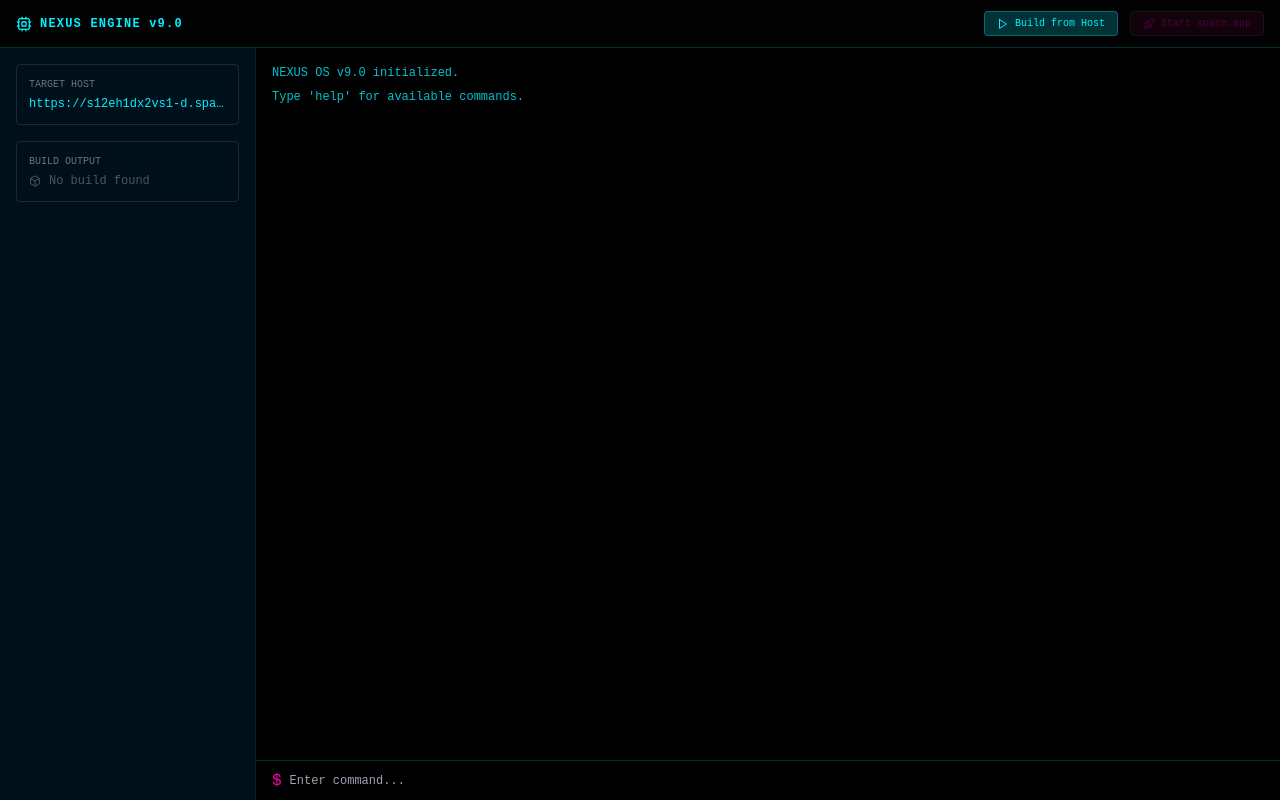
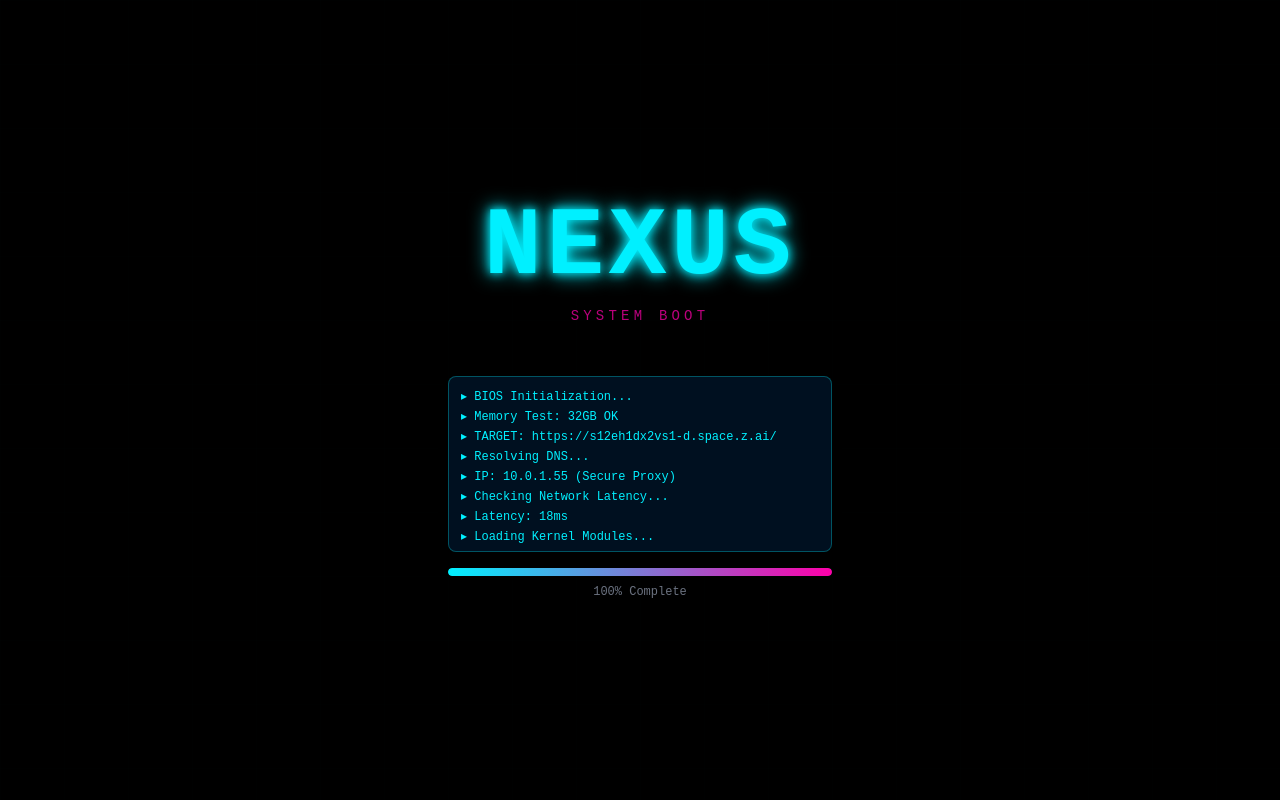
Before and after one commit to Dauptr/nexus-os-v4, a Next.js app: page / in a window 1280 px wide. Built offline with nearby package versions, Linux system fonts and the light colour scheme.

Commit message:
Update page.tsx

```diff
--- a/app/page.tsx
+++ b/app/page.tsx
@@ -5,14 +5,19 @@ import { Cpu, Play, Box, Rocket, CheckCircle } from "lucide-react";
 
 // Configuration
 const TARGET_HOST = "https://s12eh1dx2vs1-d.space.z.ai/";
-const LOCAL_BUILD_PATH = "/space.app"; // The local proxy path
+const LOCAL_BUILD_PATH = "/space.app";
 
-// Boot Sequence
+// Expanded Boot Sequence for better effect
 const BOOT_SEQUENCE = [
-  { type: 'system', message: "Initializing Core Systems..." },
+  { type: 'system', message: "BIOS Initialization..." },
+  { type: 'system', message: "Memory Test: 32GB OK" },
   { type: 'highlight', message: `TARGET: ${TARGET_HOST}` },
   { type: 'scan', message: "Resolving DNS..." },
-  { type: 'result', message: "Engine Started", status: 'ok' },
+  { type: 'result', message: "IP: 10.0.1.55 (Secure Proxy)", status: 'ok' },
+  { type: 'scan', message: "Checking Network Latency..." },
+  { type: 'result', message: "Latency: 18ms", status: 'ok' },
+  { type: 'scan', message: "Loading Kernel Modules..." },
+  { type: 'result', message: "Engine Core Ready", status: 'ok' },
 ];
 
 export default function EnginePage() {
@@ -30,30 +35,51 @@ export default function EnginePage() {
   const [buildStatus, setBuildStatus] = useState<'idle' | 'success' | 'error'>('idle');
   const terminalRef = useRef<HTMLDivElement>(null);
 
-  // 1. BOOT SEQUENCE
+  // 1. BOOT SEQUENCE LOGIC (Fixed)
   useEffect(() => {
     if (systemState !== "BOOTING") return;
+
+    let isMounted = true;
     let currentStep = 0;
     const totalSteps = BOOT_SEQUENCE.length;
 
     const processLog = (index: number) => {
+      if (!isMounted) return;
+
       if (index >= totalSteps) {
+        // Boot complete
         setTimeout(() => {
-          setProgress(100);
-          setTimeout(() => setSystemState("ONLINE"), 800);
+          if(isMounted) {
+            setProgress(100);
+            setTimeout(() => {
+              if(isMounted) setSystemState("ONLINE");
+            }, 800);
+          }
         }, 500);
         return;
       }
 
       const step = BOOT_SEQUENCE[index];
-      const delay = step.type === 'scan' ? 500 : 200;
+      // Dynamic delay based on type
+      const delay = step.type === 'scan' ? 800 : 400;
 
+      // Update Log
       setLogs(prev => [...prev, `▸ ${step.message}`]);
-      setProgress(((index + 1) / totalSteps) * 100);
+
+      // Update Progress
+      const currentProgress = ((index + 1) / totalSteps) * 100;
+      setProgress(currentProgress);
+
+      // Next Step
       setTimeout(() => processLog(index + 1), delay);
     };
 
+    // Start sequence
     processLog(0);
+
+    // Cleanup function
+    return () => { isMounted = false; };
+
   }, [systemState]);
 
   // 2. AUTO-SCROLL
@@ -63,7 +89,7 @@ export default function EnginePage() {
     }
   }, [consoleHistory]);
 
-  // 3. COMPILER (Build from Target)
+  // 3. COMPILER
   const runCompiler = async () => {
     setIsCompiling(true);
     setBuildStatus('idle');
@@ -72,11 +98,9 @@ export default function EnginePage() {
     setConsoleHistory(prev => [...prev, "Connecting to target host..."]);
 
     try {
-        // Simulate build time
         await new Promise(r => setTimeout(r, 600));
         setConsoleHistory(prev => [...prev, "Fetching remote manifest..."]);
 
-        // Verify target is reachable
         const response = await fetch(TARGET_HOST, { method: 'HEAD' });
 
         await new Promise(r => setTimeout(r, 600));
@@ -96,8 +120,7 @@ export default function EnginePage() {
         }
 
     } catch (error) {
-        // Note: Fetch might fail due to CORS in browser, but Proxy will still work
-        setConsoleHistory(prev => [...prev, "⚠️ Network Warning: Direct fetch blocked (CORS)."]);
+        setConsoleHistory(prev => [...prev, "⚠️ Network Warning: Direct fetch blocked."]);
         setConsoleHistory(prev => [...prev, "Generating build via Server Proxy..."]);
         await new Promise(r => setTimeout(r, 500));
         setConsoleHistory(prev => [...prev, "✅ Build Complete: ./dist/space.app"]);
@@ -107,14 +130,13 @@ export default function EnginePage() {
     setIsCompiling(false);
   };
 
-  // 4. LAUNCHER (Start Space.app)
+  // 4. LAUNCHER
   const launchApp = () => {
     setConsoleHistory(prev => [...prev, "> start space.app"]);
     setConsoleHistory(prev => [...prev, "Mounting local proxy..."]);
     setConsoleHistory(prev => [...prev, "Executing " + LOCAL_BUILD_PATH + " ..."]);
 
     setTimeout(() => {
-        // Open the local proxied version
         window.open(LOCAL_BUILD_PATH, '_blank');
     }, 800);
   };
@@ -172,7 +194,7 @@ export default function EnginePage() {
           </h1>
           <div className="text-center mt-2">
               <span className="text-sm tracking-[0.3em] animate-pulse text-nexus-magenta">
-                  DIAGNOSTIC MODE
+                  SYSTEM BOOT
               </span>
           </div>
         </div>
@@ -187,7 +209,10 @@ export default function EnginePage() {
           </div>
           <div className="space-y-2">
               <div className="h-2 rounded-full overflow-hidden bg-nexus-cyan/10">
-                  <div className="h-full rounded-full bg-gradient-to-r from-nexus-cyan to-nexus-magenta" style={{ width: `${progress}%` }} />
+                  <div className="h-full rounded-full bg-gradient-to-r from-nexus-cyan to-nexus-magenta transition-all duration-300" style={{ width: `${progress}%` }} />
+              </div>
+              <div className="text-center text-xs font-mono text-gray-500">
+                  {Math.round(progress)}% Complete
               </div>
           </div>
         </div>
@@ -206,7 +231,6 @@ export default function EnginePage() {
           <span className="text-xs font-bold tracking-widest">NEXUS ENGINE v9.0</span>
         </div>
 
-        {/* Action Buttons */}
         <div className="flex items-center gap-3">
             <button
                 onClick={runCompiler}
@@ -229,14 +253,13 @@ export default function EnginePage() {
       {/* Main Dashboard Grid */}
       <div className="flex-1 flex overflow-hidden">
 
-        {/* Left Panel: Stats */}
+        {/* Left Panel */}
         <aside className="w-64 border-r border-nexus-cyan/10 p-4 hidden md:flex flex-col gap-4 bg-[#00101a]">
           <div className="border border-white/10 rounded p-3">
             <div className="text-[10px] text-gray-500 uppercase mb-1">Target Host</div>
             <div className="text-xs text-nexus-cyan truncate">{TARGET_HOST}</div>
           </div>
 
-          {/* Build Status */}
           <div className={`border rounded p-3 ${buildStatus === 'success' ? 'border-green-500/50 bg-green-500/5' : 'border-white/10'}`}>
             <div className="text-[10px] text-gray-500 uppercase mb-1 flex justify-between items-center">
                 <span>Build Output</span>
@@ -251,11 +274,10 @@ export default function EnginePage() {
           </div>
         </aside>
 
-        {/* Right Panel: Terminal */}
+        {/* Terminal */}
         <div className="flex-1 flex flex-col bg-[#000001] relative">
            <div className="absolute inset-0 z-0 grid-bg opacity-20" />
 
-           {/* Output Area */}
            <div ref={terminalRef} className="flex-1 p-4 overflow-y-auto z-10 text-xs leading-relaxed">
              {consoleHistory.map((line, i) => (
                <div key={i} className={`mb-1 ${line.startsWith('>') ? 'text-white' : 'text-nexus-cyan/80'}`}>
@@ -269,7 +291,6 @@ export default function EnginePage() {
              )}
            </div>
 
-           {/* Input Area */}
            <div className="h-10 border-t border-nexus-cyan/20 flex items-center px-4 bg-black/80 z-10">
              <span className="text-nexus-magenta mr-2">$</span>
              <input
@@ -285,7 +306,6 @@ export default function EnginePage() {
         </div>
       </div>
 
-      {/* CSS */}
       <style jsx global>{`
         .grid-bg {
           background-image: linear-gradient(rgba(0, 240, 255, 0.05) 1px, transparent 1px),
```
